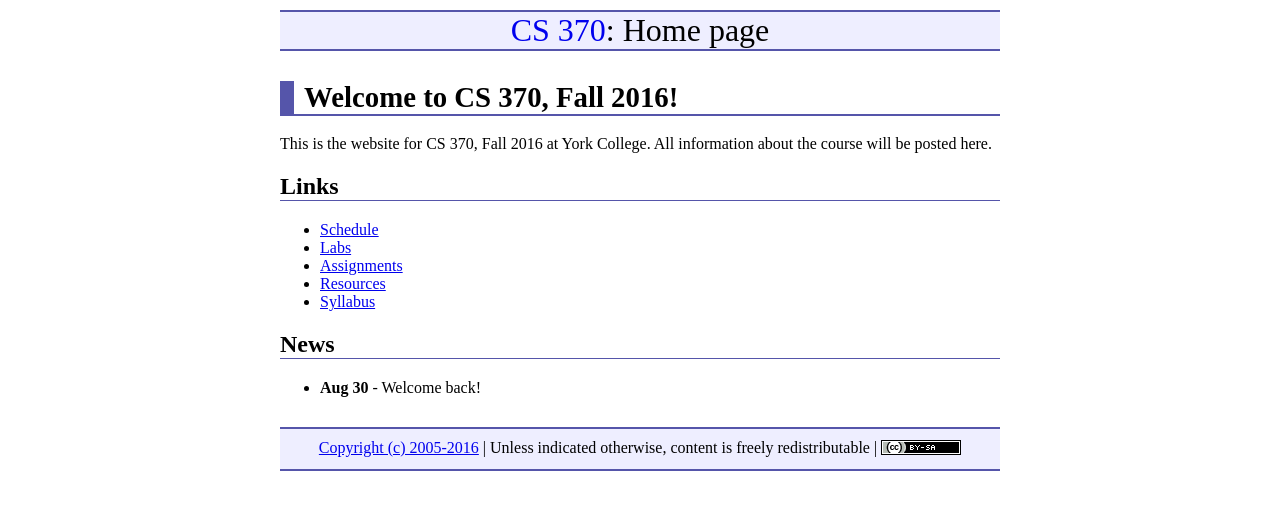
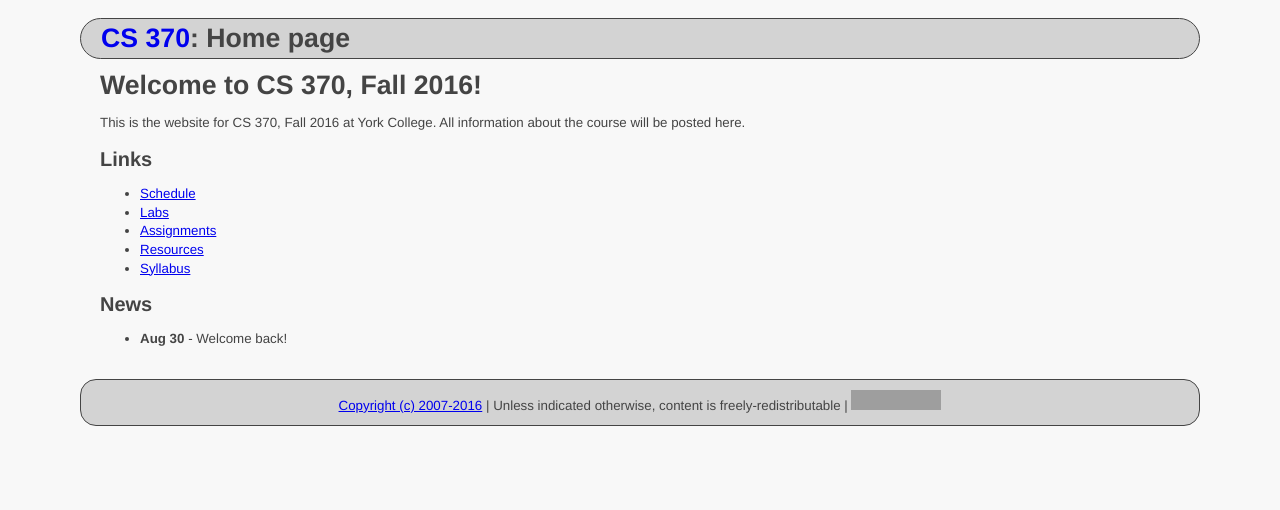
Before and after one commit to ycpcs/cs370-fall2016, a Jekyll site: the page built from index.md, in a window 1280 px wide. Shown: the top 510 px of the page. Built offline with Jekyll 4.4.1, drawn with Linux system fonts in a browser that asks for light colours; Markdown is read by kramdown in place of the engine named in the settings; grey boxes are pictures that could not be loaded.

Commit message:
update layout
update layout

```diff
--- a/_config.yml
+++ b/_config.yml
@@ -1,4 +1,9 @@
-baseurl: "//ycpcs.github.io/cs370-fall2016"
-markdown: kramdown
-highlighter: rouge
-coursename: "CS 370"
+name: ""
+description: ""
+
+url: "//ycpcs.github.io/cs370-fall2016"
+
+markdown: redcarpet
+redcarpet:
+  extensions: ["no_intra_emphasis", "fenced_code_blocks", "autolink", "tables", "with_toc_data"]
+highlighter: pygments
--- a/_layouts/default.html
+++ b/_layouts/default.html
@@ -1,24 +1,23 @@
 <!DOCTYPE html>
 <html>
 	<head>
-		<meta charset="UTF-8">
-		<title>{{site.coursename}}: {{page.title}}</title>
-		<link rel="stylesheet" type="text/css" href="{{site.baseurl}}/css/site.css">
-		<link rel="stylesheet" type="text/css" href="{{site.baseurl}}/css/syntax.css">
+		<meta charset="utf-8" />
+		<title>CS 370: {{ page.title }}</title>
+		<link rel="stylesheet" href="{{ site.url }}/css/site.css" />
+		<link rel="stylesheet" href="{{ site.url }}/css/syntax.css" />
 	</head>
+
 	<body>
-		<div id="content">
-			<div id="header"><a href="{{site.baseurl}}/">{{site.coursename}}</a>: {{page.title}}</div>
-			{{content}}
-			<div id="footer">
-				<a href="{{site.baseurl}}/README.html">Copyright (c) 2005-2016</a> |
-				Unless indicated otherwise, content is freely redistributable |
-				<a class="cc-img" rel="license" href="http://creativecommons.org/licenses/by-sa/4.0/"><img alt="Creative Commons License" style="border-width:0" src="{{site.baseurl}}/img/cc-by-sa-80x15.png" /></a>
-			</div>
+		<div class="pageheader">
+			<h1><a href="{{ site.url }}/">CS 370</a>: {{ page.title }}</h1>
+		</div>
+		<div class="content">
+		{{ content }}
+		</div>
+
+		<div class="footer">
+			<a href="{{ site.url }}/README.html">Copyright (c) 2007-2016</a> | Unless indicated otherwise, content is freely-redistributable |
+			<a rel="license" href="http://creativecommons.org/licenses/by-sa/3.0/us/"><img alt="Creative Commons License" style="border-width:0" src="http://i.creativecommons.org/l/by-sa/3.0/us/80x15.png" /></a>
 		</div>
 	</body>
 </html>
-
-<!--
-vim:ts=2:
--->
--- a/css/site.css
+++ b/css/site.css
@@ -1,98 +1,71 @@
-#content {
-	max-width: 45em;
-	margin: 0 auto;
+body {
+	font:13.34px helvetica,arial,freesans,clean,sans-serif;
+	margin: 0px 80px;
+	background-color: #F8F8F8;
+	color: #444;
+	line-height:1.4em;
 }
 
-#header {
-	border-top: 2px solid #55a;
-	border-bottom: 2px solid #55a;
-	background: #eef;
-	font-size: 200%;
-	text-align: center;
-	margin-top: 10px;
-	margin-bottom: 30px;
+p {
+	margin:1em 0;
+	line-height:1.5em;
 }
 
-#header a {
+.pageheader h1 {
+/* 	color: #141; */
+	font-size: 200%;
+	background: #d3d3d3;
+	border: 1px solid #444;
+	border-radius: 24px;
+	padding: 10px 20px;
+}
+
+.pageheader h1 a {
 	text-decoration: none;
 }
 
-#header a:hover {
+.pageheader h1 a:hover {
 	background: black;
 	color: white;
 }
 
-#footer {
+.content {
+	padding: 0px 20px;
+/* 	background: white; */
+}
+
+.content h1 {
+/* 	color: #141; */
+/* 	border-bottom: 2px solid #444; */
+/* 	padding-bottom: 10px; */
+}
+
+.content h2, .content h3 {
+/* 	color: #141; */
+/* 	border-bottom: 1px solid #444; */
+}
+
+.footer {
 	margin-top: 30px;
 	margin-bottom: 10px;
 	padding: 10px 30px;
 	text-align: center;
-	border-top: 2px solid #55a;
-	border-bottom: 2px solid #55a;
-	background: #eef;
+	background: #d3d3d3;
+	border: 1px solid #444;
+	border-radius: 16px;
 }
 
-/* Minor tweak to get the CC image link to align nicely with the footer text */
-a.cc-img {
-	vertical-align: -2px;
+.callout {
+	background: #fbb;
+	border: 4px solid red;
+	border-radius: 24px;
+	padding: 10px 40px;
 }
 
-#topnav {
-	text-align: center;
-	padding: 4px 16px;
-}
-
-#topnav_inner {
-	margin-left: 80px;
-	margin-right: 80px;
-	line-height: 2;
-}
-
-#topnav a {
-	border: 2px solid #55a;
-	border-radius: 16px;
-	padding: 4px 12px;
-	text-decoration: none;
-	background: #eef;
-	color: black;
-}
-
-#topnav a:hover {
-	background: #55a;
-	color: white;
-	border: 2px solid #55a;
-}
-
-h1, h2, h3 {
-	font-weight: bold;
-}
-
-h1 {
-	border-left: 14px solid #55a;
-	border-bottom: 2px solid #55a;
-	padding-left: 10px;
-	font-size: 180%;
-}
-
-h2, h3 {
-	border-bottom: 1px solid #55a;
-}
-
-h2 {
-	font-size: 150%;
-}
-
-h3 {
-	font-size: 120%;
-}
-
-table {
-	border-collapse: collapse;
-}
-
-td, th {
-	border: 1px solid black;
-	padding: 4px;
+div.linkcolumn ul {
+	width: 240px;
+	margin: 0 0;
+	float: left;
 }
 
 pre {
@@ -104,13 +77,28 @@ pre {
 	overflow: auto; /* scroll if doesn't fit within page */
 }
 
-dt {
-	margin-top: 8px;
+table {
+	border: 1px solid black;
+	border-collapse: collapse;
+	font-size:inherit;
+	font:100%;
+	margin:1em;
 }
 
-.callout {
-	background: #fbb;
-	border: 4px solid red;
-	border-radius: 24px;
-	padding: 10px 40px;
+
+th {
+	border:2px solid #bbb;
+	padding: 5px 20px;
 }
+
+tr, td {
+	border:1px solid #bbb;
+	border-left: 2px solid #bbb;
+	border-right: 2px solid #bbb;
+	padding: 5px 20px;
+}
+
+/* Minor tweak to get the CC image link to align nicely with the footer text */
+a.cc-img {
+	vertical-align: -2px;
+}
--- a/css/syntax.css
+++ b/css/syntax.css
@@ -1,4 +1,4 @@
-.highlight  { background: white;  }
+.highlight  { background: #F8F8F8;  }
 .highlight pre { /*font-size: 14px;*/ background: #F0F0F0; }
 .highlight .c { color: blue; font-style: italic } /* Comment */
 .highlight .err { color: #a61717; background-color: #e3d2d2 } /* Error */
```
Also changed, not shown: css/cs370.css (deleted, +0 -78 lines), img/cc-by-sa-80x15.png (deleted).
